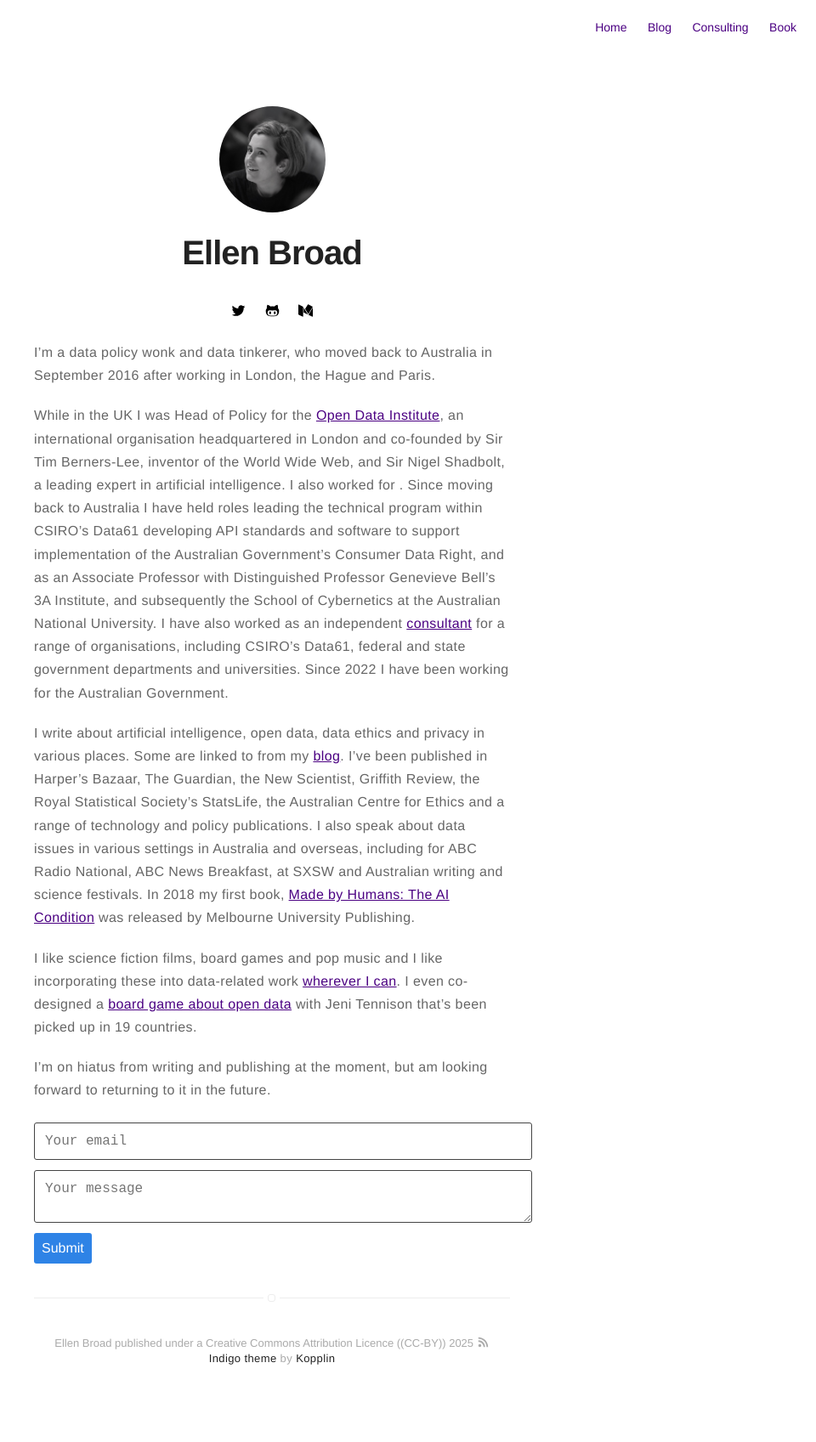
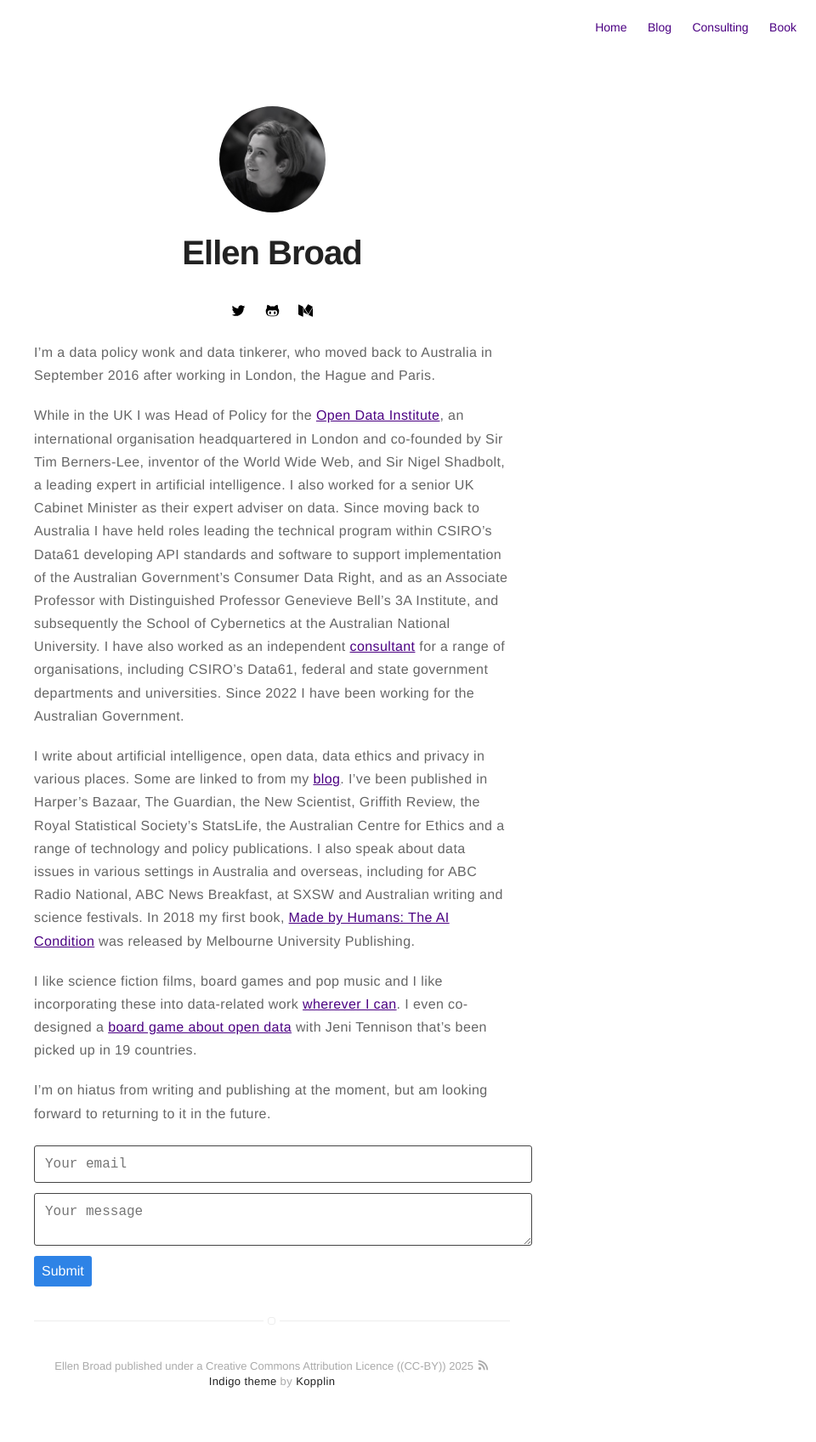
Before and after one commit to ellenbroad/ellenbroadcom, a Jekyll site: the page built from about.md, in a window 1280 px wide. Shown: the whole page at 85% size, without its empty margins (320-1280 px from the left). Built offline with Jekyll 4.4.1, drawn with Linux system fonts in a browser that asks for light colours; before the commit the page ends 1670 px from its top, so only the background shows below that.

Commit message:
Update about.md

```diff
--- a/about.md
+++ b/about.md
@@ -6,7 +6,7 @@ layout: page
 
 I'm a data policy wonk and data tinkerer, who moved back to Australia in September 2016 after working in London, the Hague and Paris.
 
-While in the UK I was Head of Policy for the [Open Data Institute](https://theodi.org/), an international organisation headquartered in London and co-founded by Sir Tim Berners-Lee, inventor of the World Wide Web, and Sir Nigel Shadbolt, a leading expert in artificial intelligence. I also worked for . Since moving back to Australia I have held roles leading the technical program within CSIRO's Data61 developing API standards and software to support implementation of the Australian Government's Consumer Data Right, and as an Associate Professor with Distinguished Professor Genevieve Bell's 3A Institute, and subsequently the School of Cybernetics at the Australian National University. I have also worked as an independent [consultant](http://ellenbroad.com/consulting) for a range of organisations, including CSIRO's Data61, federal and state government departments and universities. Since 2022 I have been working for the Australian Government.
+While in the UK I was Head of Policy for the [Open Data Institute](https://theodi.org/), an international organisation headquartered in London and co-founded by Sir Tim Berners-Lee, inventor of the World Wide Web, and Sir Nigel Shadbolt, a leading expert in artificial intelligence. I also worked for a senior UK Cabinet Minister as their expert adviser on data. Since moving back to Australia I have held roles leading the technical program within CSIRO's Data61 developing API standards and software to support implementation of the Australian Government's Consumer Data Right, and as an Associate Professor with Distinguished Professor Genevieve Bell's 3A Institute, and subsequently the School of Cybernetics at the Australian National University. I have also worked as an independent [consultant](http://ellenbroad.com/consulting) for a range of organisations, including CSIRO's Data61, federal and state government departments and universities. Since 2022 I have been working for the Australian Government.
 
 I write about artificial intelligence, open data, data ethics and privacy in various places. Some are linked to from my [blog](http://ellenbroad.com/blog/). I've been published in Harper's Bazaar, The Guardian, the New Scientist, Griffith Review, the Royal Statistical Society's StatsLife, the Australian Centre for Ethics and a range of technology and policy publications. I also speak about data issues in various settings in Australia and overseas, including for ABC Radio National, ABC News Breakfast, at SXSW and Australian writing and science festivals. In 2018 my first book, [Made by Humans: The AI Condition](https://www.mup.com.au/books/9780522873313-made-by-humans) was released by Melbourne University Publishing.
 
```
